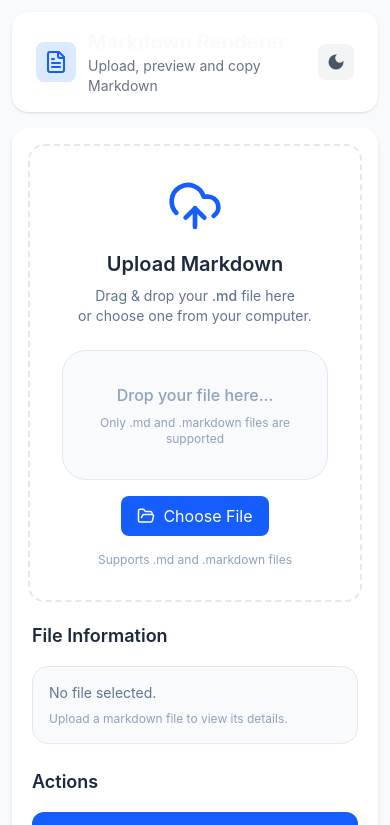
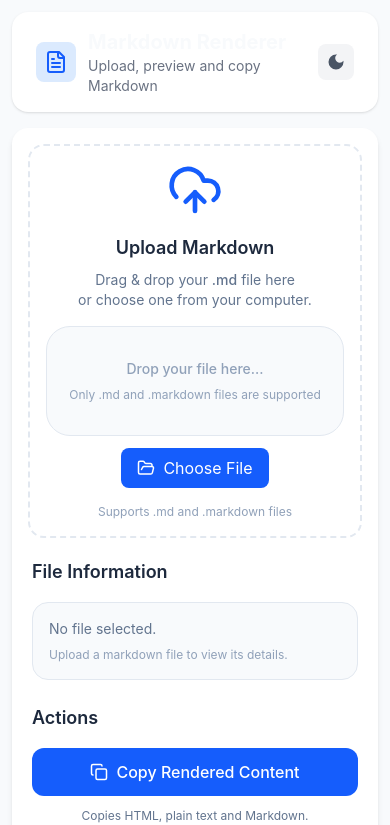
Before and after one commit to SivaRamaChakradhar/markdown_rendered, a React (Vite) app: page / in a window 390 px wide. Shown: the top 825 px of the page. Built offline with nearby package versions, Linux system fonts and the light colour scheme.

Commit message:
Polish upload box interactions

```diff
--- a/src/components/UploadBox/UploadBox.jsx
+++ b/src/components/UploadBox/UploadBox.jsx
@@ -46,7 +46,7 @@ const UploadBox = ({ onFileUpload }) => {
 
 
   return (
-    <div className={`rounded-2xl text-center border-2 border-dashed border-blue-500 p-8 transition-all duration-200 ${isDragging
+    <div className={`rounded-2xl border-2 border-dashed border-blue-500 p-4 text-center transition-all duration-200 sm:p-6 lg:p-8 ${isDragging
     ? "border-blue-500 bg-blue-50"
     : "border-slate-200"}
    `}>
@@ -55,11 +55,11 @@ const UploadBox = ({ onFileUpload }) => {
         className="mx-auto text-blue-600 mb-4"
       />
 
-      <h2 className="text-xl font-semibold text-slate-800 dark:text-slate-200">
+      <h2 className="text-lg font-semibold text-slate-800 dark:text-slate-200 sm:text-xl">
         Upload Markdown
       </h2>
 
-      <p className="text-sm text-slate-500 dark:text-slate-400 mt-2">
+      <p className="mt-2 text-sm text-slate-500 dark:text-slate-400">
         Drag & drop your <span className="font-medium">.md</span> file here
         <br />
         or choose one from your computer.
@@ -69,10 +69,10 @@ const UploadBox = ({ onFileUpload }) => {
           onDragOver={handleDragOver}
           onDragLeave={handleDragLeave}
            onDrop={handleDrop}
-          className="mt-6 flex flex-col items-center gap-4"
+          className="mt-4 flex flex-col items-center gap-3 sm:mt-6 sm:gap-4"
         >
           <label className="group flex w-full max-w-md cursor-pointer flex-col items-center justify-center rounded-3xl border border-slate-200 bg-slate-50 dark:bg-slate-700 px-5 py-8 text-sm text-slate-500 dark:text-slate-400 transition hover:border-blue-300 hover:bg-slate-100 dark:hover:bg-slate-600 focus-within:border-blue-300 focus-within:ring-2 focus-within:ring-blue-100">
-            <span className="mb-2 text-base font-medium text-slate-400">
+            <span className="mb-2 text-sm font-medium text-slate-400 sm:text-base">
               Drop your file here...
             </span>
             <span className="text-xs text-slate-400">
```
